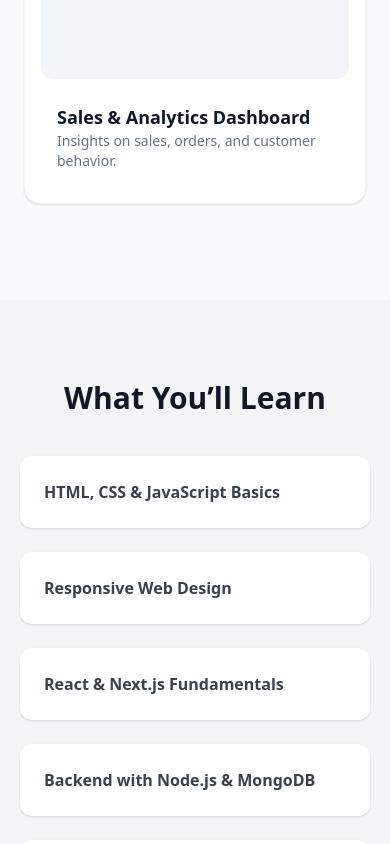
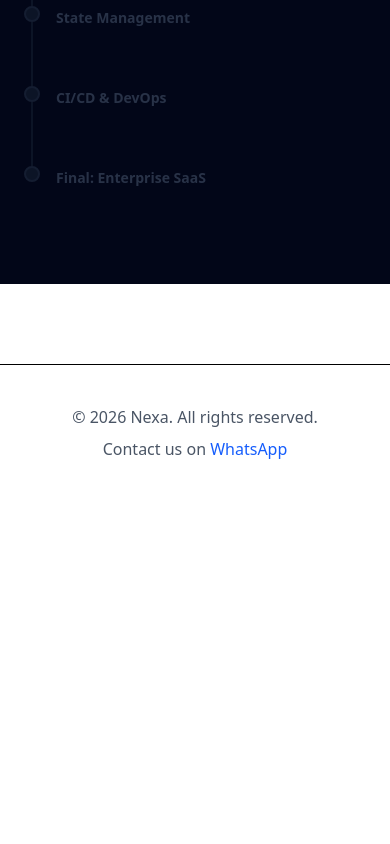
Before and after one commit to Nexeahub/nexea, a Next.js app: page / in a window 390 px wide. Shown: the part 7407-8251 px from the top of the page. After the commit the page ends 7908 px from the top, so only its background shows below. Built offline with nearby package versions, Linux system fonts and the light colour scheme.

Commit message:
road map section

```diff
--- /dev/null
+++ b/app/components/RoadmapsSection.jsx
@@ -0,0 +1,126 @@
+"use client";
+
+import React from "react";
+import { motion } from "framer-motion";
+import { Globe, Server, Layers, ChevronRight } from "lucide-react";
+
+const roadmaps = [
+  {
+    title: "Frontend Path",
+    icon: <Globe className="w-5 h-5" />,
+    color: "blue",
+    steps: [
+      "HTML5 & Semantic Web",
+      "CSS3 & Tailwind Layouts",
+      "Modern JavaScript (ES6+)",
+      "React Components & Hooks",
+      "Final: Portfolio Deployment",
+    ],
+    status: "Active",
+  },
+  {
+    title: "Backend Path",
+    icon: <Server className="w-5 h-5" />,
+    color: "emerald",
+    steps: [
+      "Node.js Runtime",
+      "Express Framework",
+      "NoSQL with MongoDB",
+      "JWT Authentication",
+      "Final: Scalable API Shop",
+    ],
+    status: "Locked",
+  },
+  {
+    title: "Full-Stack Mastery",
+    icon: <Layers className="w-5 h-5" />,
+    color: "orange",
+    steps: [
+      "Advanced Frontend",
+      "Robust Backend",
+      "State Management",
+      "CI/CD & DevOps",
+      "Final: Enterprise SaaS",
+    ],
+    status: "Locked",
+  },
+];
+
+export default function RoadmapsSection() {
+  return (
+    <section className="bg-slate-950 py-24 px-6">
+      <div className="max-w-7xl mx-auto">
+        <div className="flex flex-col md:flex-row justify-between items-end mb-16 gap-4">
+          <div className="max-w-xl">
+            <h2 className="text-orange-500 font-bold tracking-widest uppercase text-xs mb-2">
+              The Blueprint
+            </h2>
+            <h3 className="text-4xl font-black text-white">
+              Your Path to Mastery
+            </h3>
+          </div>
+          <p className="text-slate-400 text-sm md:text-right max-w-xs">
+            A structured, industry-vetted sequence designed to take you from a
+            curious beginner to a professional engineer.
+          </p>
+        </div>
+
+        <div className="grid lg:grid-cols-3 gap-12">
+          {roadmaps.map((route, routeIdx) => (
+            <div
+              key={routeIdx}
+              className={`relative ${route.status === "Locked" ? "opacity-40" : ""}`}
+            >
+              <div className="flex items-center gap-3 mb-8">
+                <div className="p-2 rounded-lg bg-slate-900 border border-white/10 text-orange-500">
+                  {route.icon}
+                </div>
+                <h4 className="text-xl font-bold text-white">{route.title}</h4>
+              </div>
+
+              {/* THE ROADMAP LINE */}
+              <div className="space-y-0 relative">
+                {route.steps.map((step, stepIdx) => (
+                  <motion.div
+                    key={stepIdx}
+                    initial={{ opacity: 0, x: -10 }}
+                    whileInView={{ opacity: 1, x: 0 }}
+                    transition={{ delay: stepIdx * 0.1 }}
+                    className="flex gap-4 group"
+                  >
+                    {/* Vertical Connector */}
+                    <div className="flex flex-col items-center">
+                      <div
+                        className={`w-4 h-4 rounded-full border-2 ${route.status === "Active" ? "border-orange-500 bg-orange-500" : "border-slate-700 bg-slate-800"} z-10`}
+                      />
+                      {stepIdx !== route.steps.length - 1 && (
+                        <div className="w-[2px] h-16 bg-slate-800 group-hover:bg-orange-500/30 transition-colors" />
+                      )}
+                    </div>
+
+                    {/* Step Content */}
+                    <div className="pt-0.5">
+                      <p
+                        className={`text-sm font-semibold ${route.status === "Active" ? "text-slate-200" : "text-slate-500"}`}
+                      >
+                        {step}
+                      </p>
+                    </div>
+                  </motion.div>
+                ))}
+              </div>
+
+              {route.status === "Locked" && (
+                <div className="absolute top-20 left-0 right-0 text-center pointer-events-none">
+                  <span className="bg-slate-800 text-[10px] text-white px-3 py-1 rounded-full border border-white/10 font-bold uppercase tracking-widest">
+                    Curriculum Pending
+                  </span>
+                </div>
+              )}
+            </div>
+          ))}
+        </div>
+      </div>
+    </section>
+  );
+}
--- a/app/page.jsx
+++ b/app/page.jsx
@@ -7,6 +7,7 @@ import Footer from "./components/Footer";
 import FeaturesGrid from "./components/FeaturesGrid";
 import AboutUsSection from "./components/AboutUsSection";
 import PricingSection from "./components/PricingSection";
+import RoadmapsSection from "./components/RoadmapsSection";
 
 export default function HomePage() {
   return (
@@ -14,10 +15,7 @@ export default function HomePage() {
       <Hero />
       <AboutUsSection />
       <PricingSection />
-      <FeaturesGrid />
-      <LearnSection />
-      <ServicesSection />
-      <Testimonials />
+      <RoadmapsSection />
     </>
   );
 }
```
